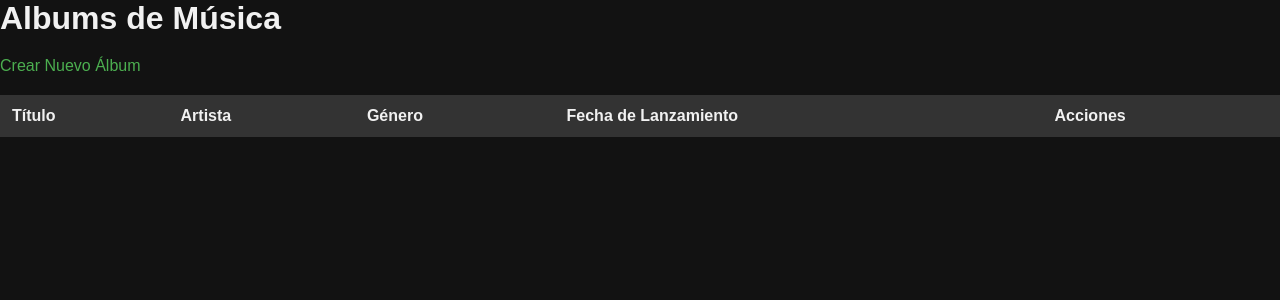
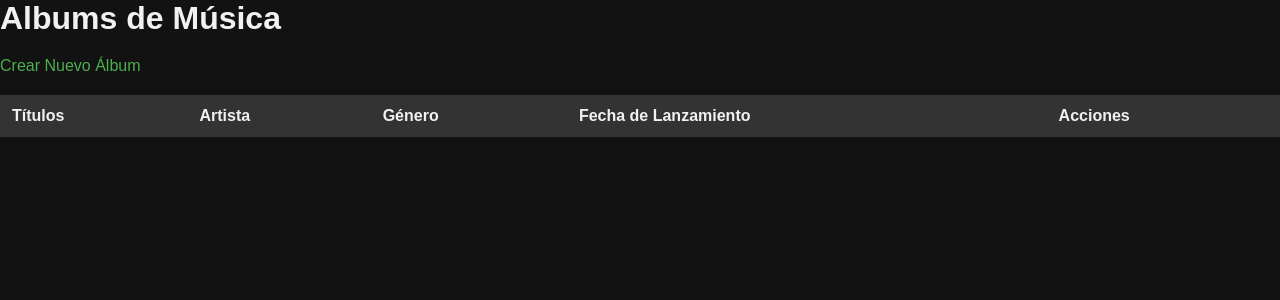
Before and after one commit to Punkyponk/A01_U3_20590316, a Python web app: template templates/index.html in a window 1280 px wide. Shown: the top 300 px of the page. Run offline with Jinja, Linux system fonts and the light colour scheme; the template is opened without the code that fills it, so the values that code supplies are empty.

```diff
--- a/templates/index.html
+++ b/templates/index.html
@@ -168,7 +168,7 @@
     <table>
         <thead>
             <tr>
-                <th>Título</th>
+                <th>Títulos</th>
                 <th>Artista</th>
                 <th>Género</th>
                 <th>Fecha de Lanzamiento</th>
```
